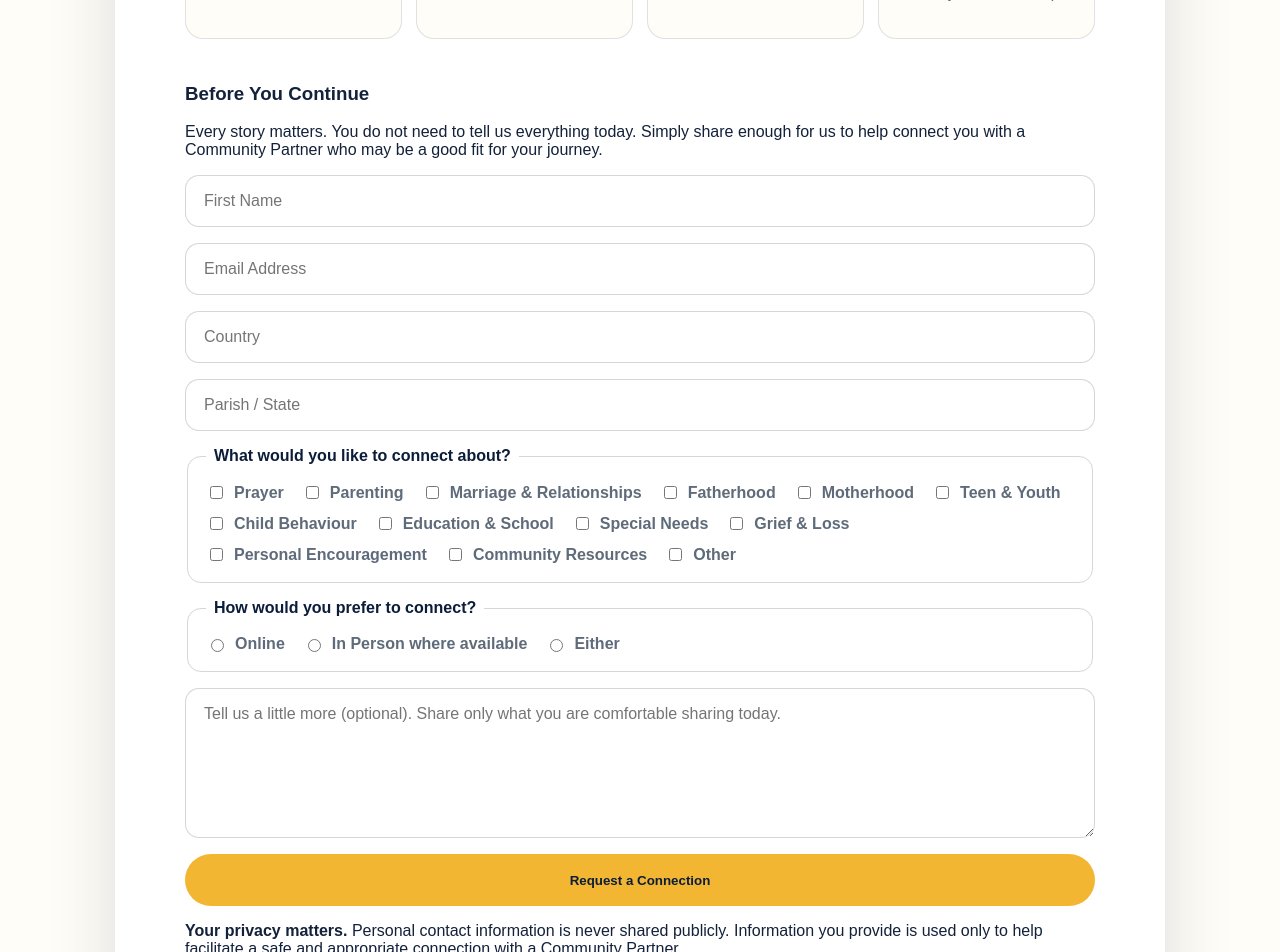
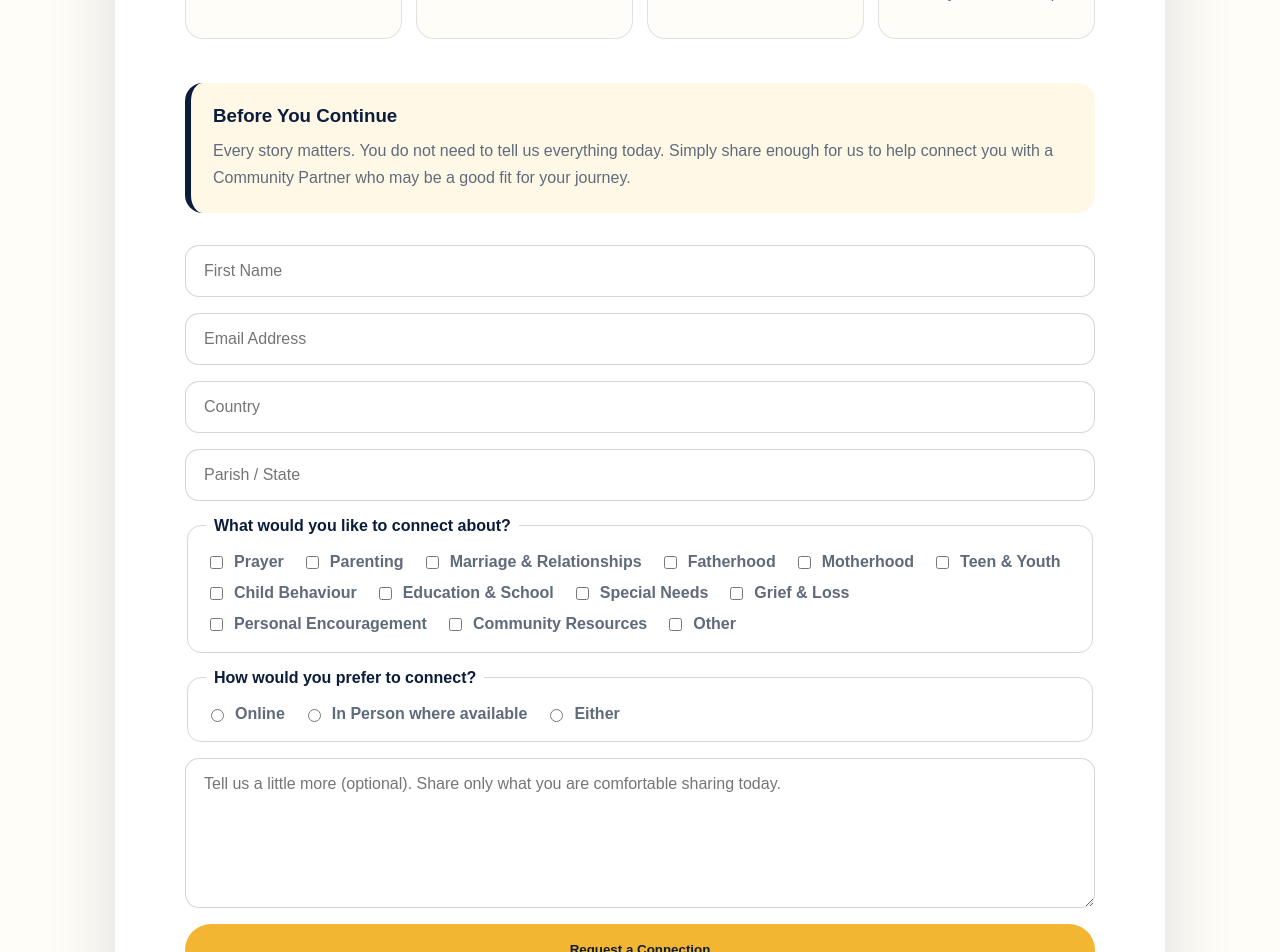
Before and after one commit to nathleegrant-lang/raise-them-right, a Next.js app: page /support in a window 1280 px wide. Shown: the part 980-1932 px from the top of the page. Built offline with nearby package versions, Linux system fonts and the light colour scheme; no server answers.

Commit message:
Update globals.css

```diff
--- a/src/app/globals.css
+++ b/src/app/globals.css
@@ -964,6 +964,32 @@ h1 {
     grid-template-columns: 1fr;
   }
 }
+
+.connection-note {
+  background: var(--cream);
+  border-left: 6px solid var(--navy);
+  border-radius: 18px;
+  padding: 22px;
+  margin: 32px 0;
+}
+
+.connection-note h3 {
+  margin: 0 0 10px;
+  color: var(--navy);
+}
+
+.connection-note p {
+  margin: 0;
+  color: var(--muted);
+  line-height: 1.7;
+}
+
+.privacy-note {
+  color: var(--muted);
+  font-size: 0.92rem;
+  line-height: 1.6;
+  margin: 4px 0 0;
+}
 /* RESOURCES PAGE */
 
 .resources-page {
```
